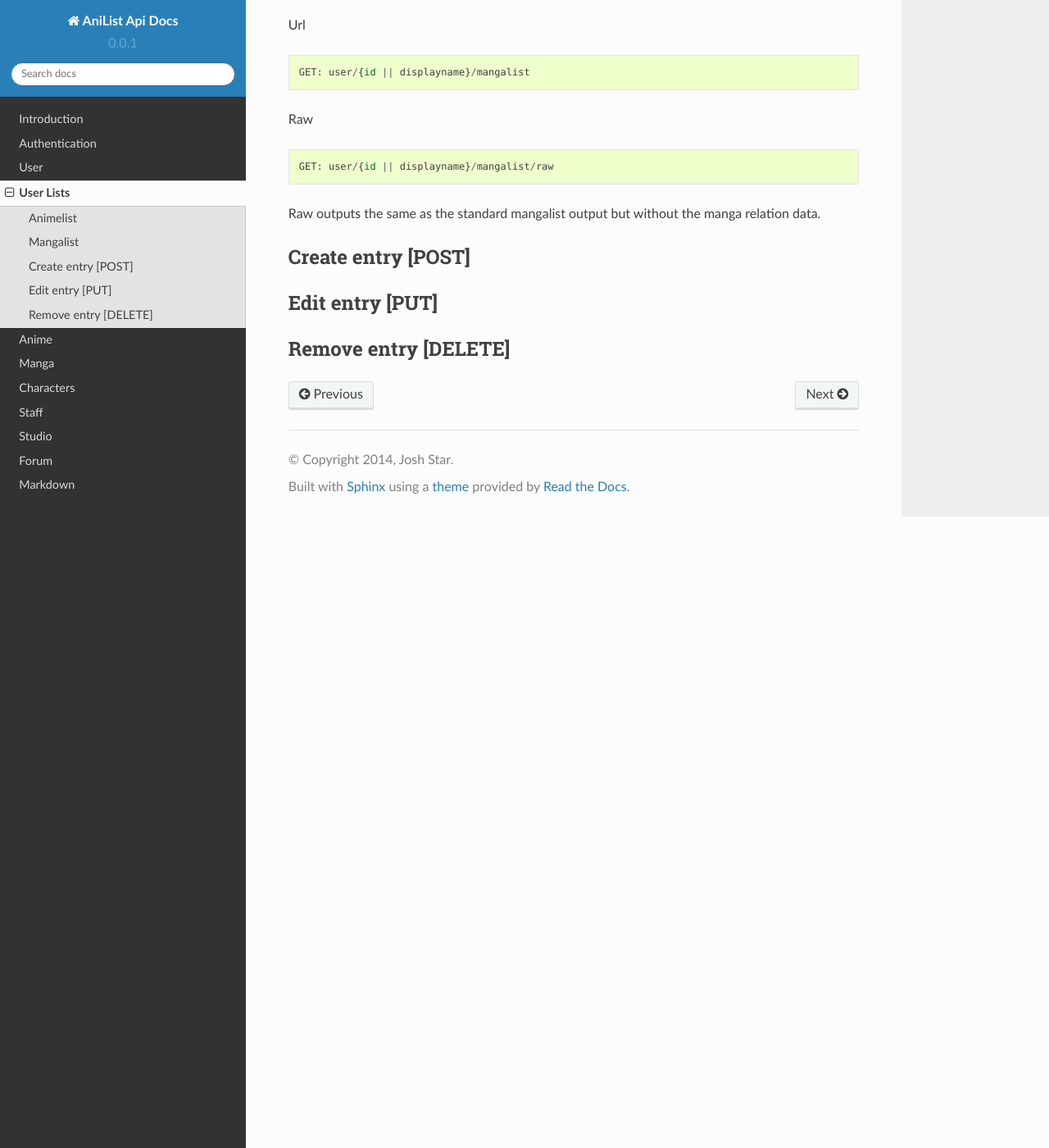
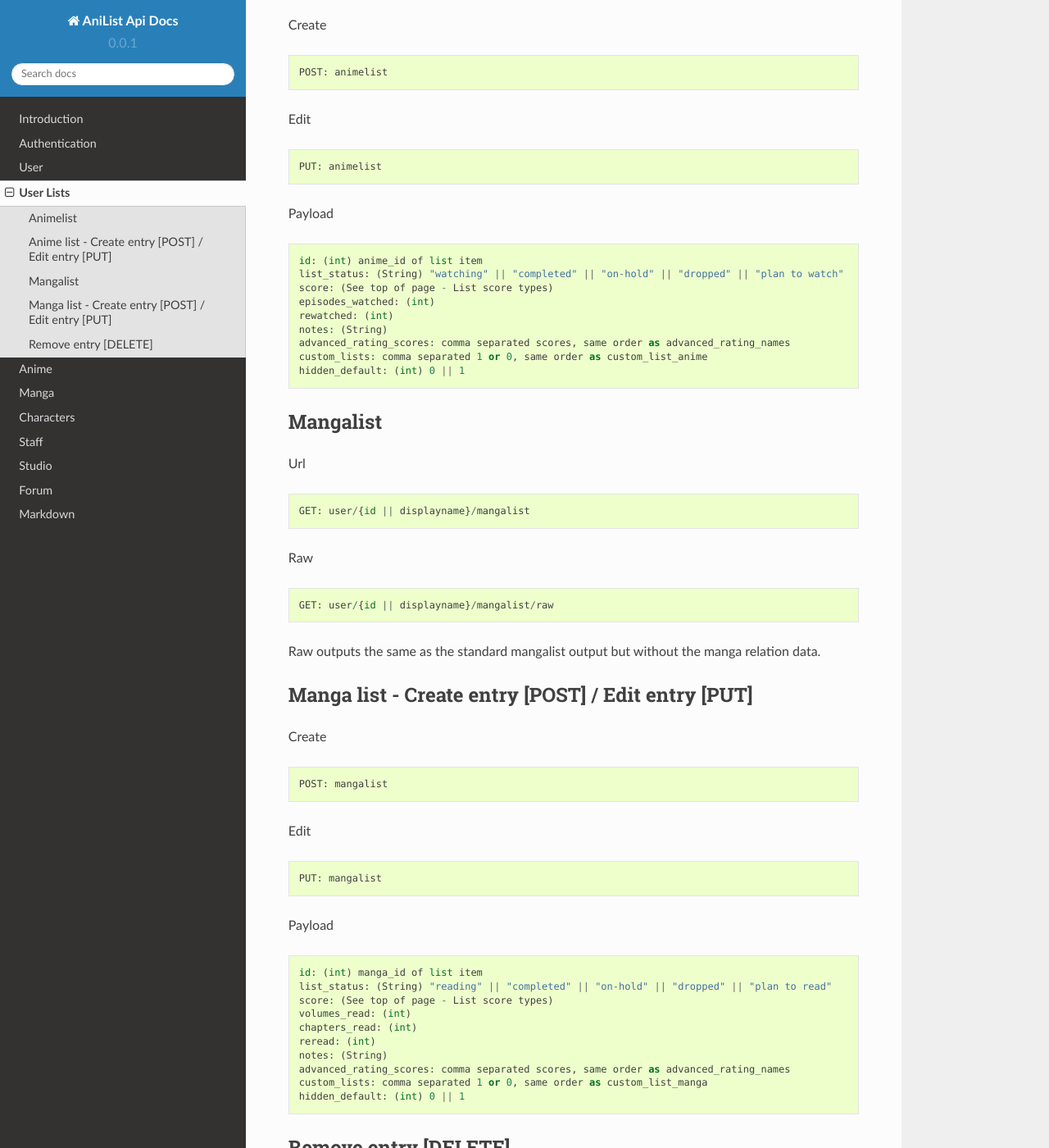
Before and after one commit to joshstar/AniList-API-Docs, a Sphinx documentation site: the page built from source/lists.rst, in a window 1280 px wide and 1400 px high, scrolled down 940 px. Shown: the whole window at 82% size. Built offline with Sphinx 7.4.7 and the Read the Docs theme 2.0.0, drawn with Linux system fonts in a browser that asks for light colours; some of the changed text lies outside the part shown.

Commit message:
Initial anime/manga list Create, Edit and Delete details

```diff
--- a/source/lists.rst
+++ b/source/lists.rst
@@ -22,35 +22,84 @@
 ==================================
 Url
 ::
-  GET: user/{id || displayname}/animelist
+	GET: user/{id || displayname}/animelist
 
 Raw
 ::
-  GET: user/{id || displayname}/animelist/raw
+	GET: user/{id || displayname}/animelist/raw
 
 Raw outputs the same as the standard animelist output but the without anime relation data.
+
+=============================================
+Anime list - Create entry [POST] / Edit entry [PUT]
+=============================================
+Create
+::
+	POST: animelist
+
+Edit
+::
+	PUT: animelist
+
+Payload
+::
+	id: (int) anime_id of list item
+	list_status: (String) "watching" || "completed" || "on-hold" || "dropped" || "plan to watch"
+	score: (See top of page - List score types)
+	episodes_watched: (int)
+	rewatched: (int)
+	notes: (String)
+	advanced_rating_scores: comma separated scores, same order as advanced_rating_names
+	custom_lists: comma separated 1 or 0, same order as custom_list_anime
+	hidden_default: (int) 0 || 1
+
 
 ==================================
 Mangalist
 ==================================
 Url
 ::
-  GET: user/{id || displayname}/mangalist
+	GET: user/{id || displayname}/mangalist
 
 Raw
 ::
-  GET: user/{id || displayname}/mangalist/raw
+	GET: user/{id || displayname}/mangalist/raw
 
 Raw outputs the same as the standard mangalist output but without the manga relation data.
 
-==================================
-Create entry [POST]
-==================================
+=============================================
+Manga list - Create entry [POST] / Edit entry [PUT]
+=============================================
+Create
+::
+	POST: mangalist
 
-==================================
-Edit entry [PUT]
-==================================
+Edit
+::
+	PUT: mangalist
+
+Payload
+::
+	id: (int) manga_id of list item
+	list_status: (String) "reading" || "completed" || "on-hold" || "dropped" || "plan to read"
+	score: (See top of page - List score types)
+	volumes_read: (int)
+	chapters_read: (int)
+	reread: (int)
+	notes: (String)
+	advanced_rating_scores: comma separated scores, same order as advanced_rating_names
+	custom_lists: comma separated 1 or 0, same order as custom_list_manga
+	hidden_default: (int) 0 || 1
+
 
 ==================================
 Remove entry [DELETE]
 ==================================
+
+Anime list
+::
+	DELETE: animelist/{anime_id}
+
+Manga list
+::
+	DELETE: mangalist/{manga_id}
```
